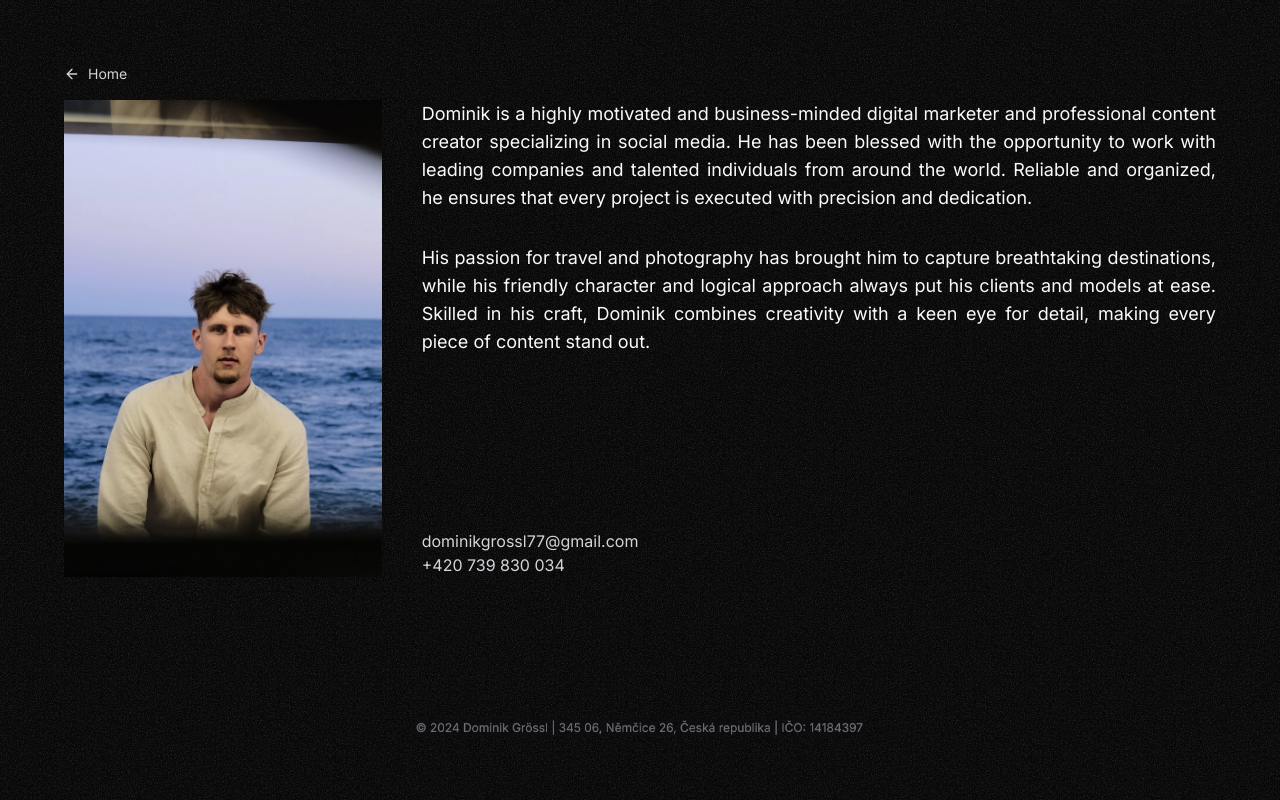
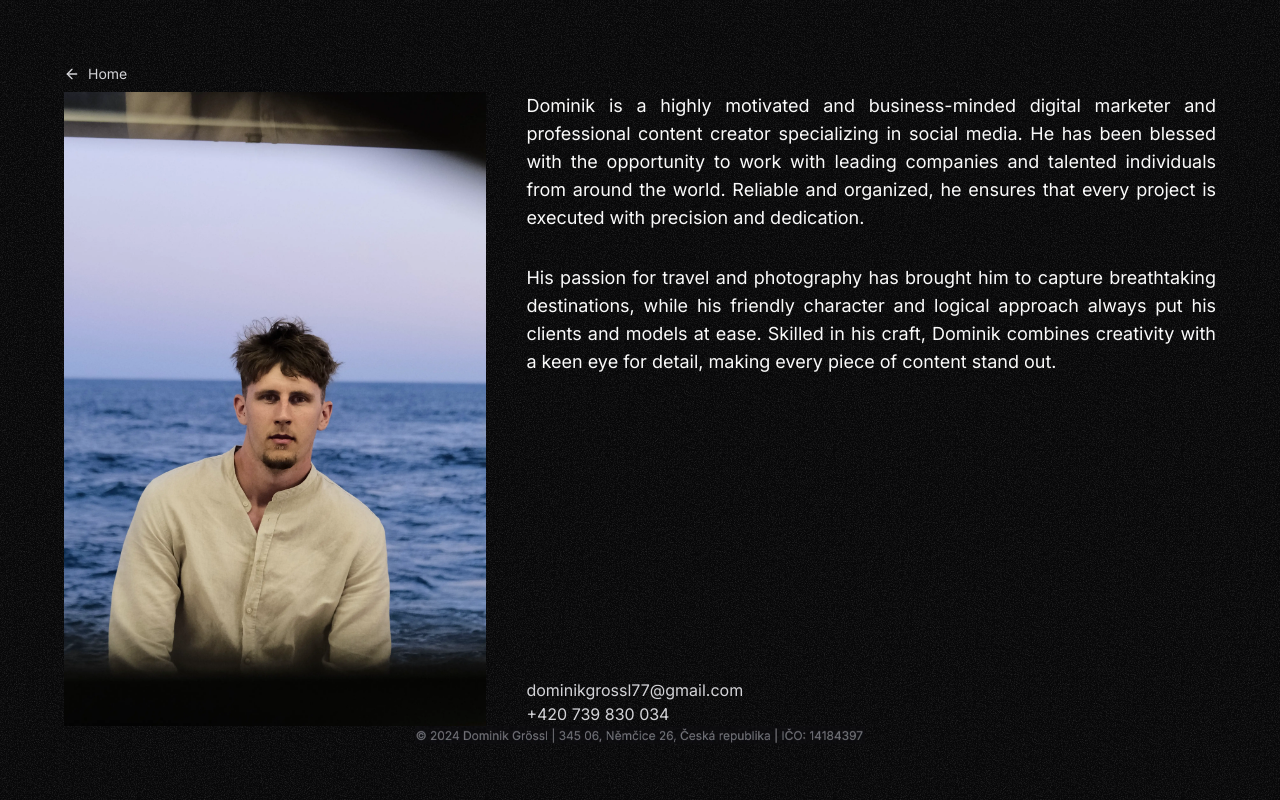
Before and after one commit to ton1czech/grossl, a Next.js app: page /about in a window 1280 px wide. Built offline with nearby package versions, Linux system fonts and the light colour scheme.

Commit message:
👌IMPROVE: about page responsive image

```diff
--- a/app/about/page.tsx
+++ b/app/about/page.tsx
@@ -34,7 +34,7 @@ export default function Page() {
           // duration: isInitialRender ? 0.7 : 0.35,
           duration: 0.35,
         }}
-        className='mb-4 w-min'
+        className='mb-2 w-min'
       >
         <Link
           href='/'
@@ -54,7 +54,7 @@ export default function Page() {
       </motion.div>
 
       <div className='flex h-full flex-col justify-between'>
-        <div className='grid md:gap-10 lg:grid-cols-[1fr_2.5fr] 2xl:grid-cols-[1fr_2.1fr]'>
+        <div className='grid md:gap-10 lg:flex'>
           <div className='flex flex-col gap-2'>
             <motion.img
               src='/about.webp'
@@ -66,6 +66,7 @@ export default function Page() {
                 // duration: isInitialRender ? 1.5 : 0.35,
                 duration: 0.35,
               }}
+              className='xl:max-h-[80vh] xl:max-w-[33vw]'
             />
           </div>
 
@@ -167,7 +168,7 @@ export default function Page() {
           </div>
         </div>
 
-        <footer className='mt-10'>
+        <footer>
           <motion.img
             src='/footer.webp'
             alt='footer'
```
